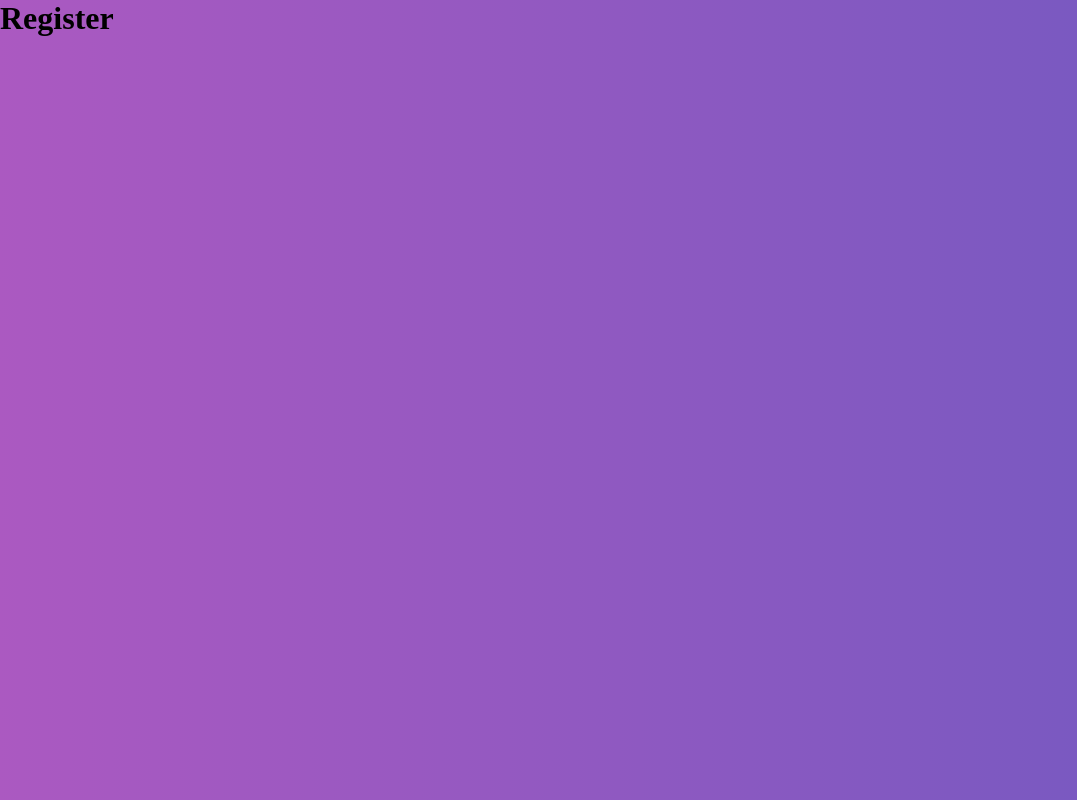
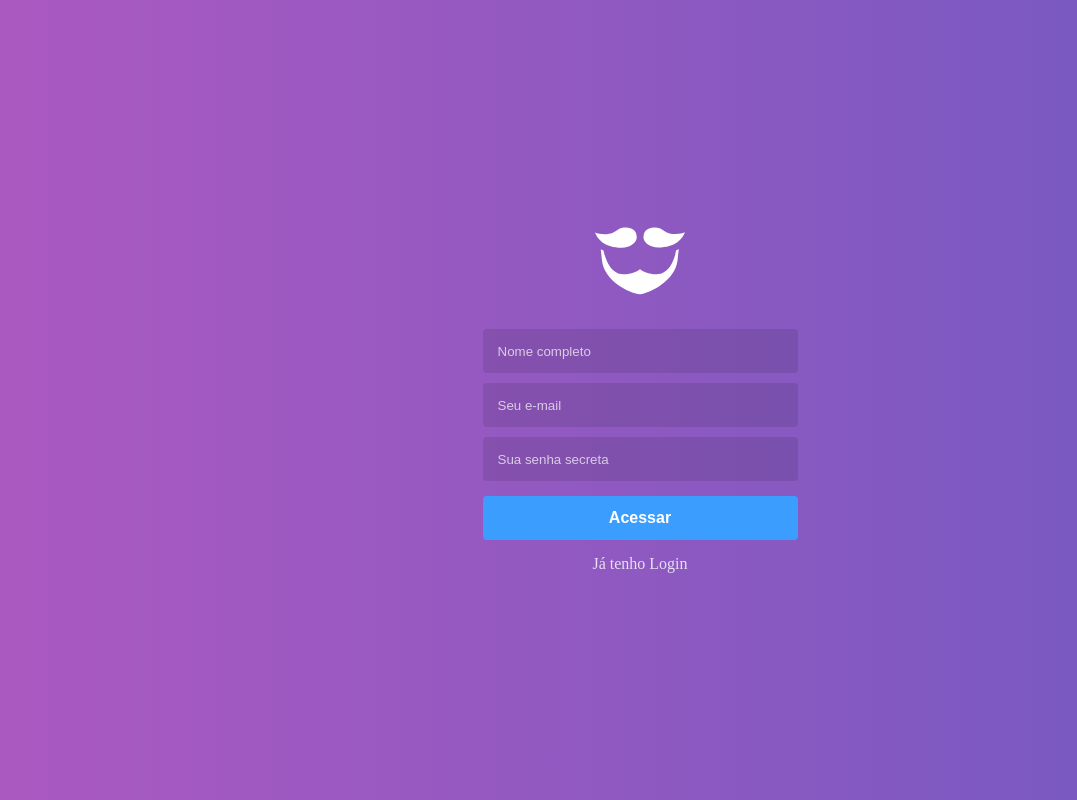
Before and after one commit to nennogabriel/rsbcGoBarberWeb, a React (Create React App) app: page /register in a window 1280 px wide. Shown: the whole page, without its empty margins (0-1077 px from the left). Built offline with nearby package versions, Linux system fonts and the light colour scheme; the HTML template or start-up script is replaced by a standard one.

Commit message:
09a09 Estilização da autenticação

```diff
--- a/package.json
+++ b/package.json
@@ -4,6 +4,7 @@
   "private": true,
   "dependencies": {
     "history": "^4.10.1",
+    "polished": "^3.4.1",
     "prop-types": "^15.7.2",
     "react": "^16.9.0",
     "react-dom": "^16.9.0",
--- a/src/pages/SingIn/index.js
+++ b/src/pages/SingIn/index.js
@@ -1,7 +1,21 @@
 import React from 'react';
+import { Link } from 'react-router-dom';
+
+import logo from '~/assets/logo.svg';
 
 // import { Container } from './styles';
 
 export default function SingIn() {
-  return <h1>Login</h1>;
+  return (
+    <>
+      <img src={logo} alt="GoBarber" />
+      <form>
+        <input type="email" placeholder="Seu e-mail" />
+        <input type="password" placeholder="Sua senha secreta" />
+
+        <button type="submit">Acessar</button>
+        <Link to="/register">Criar conta gratuita</Link>
+      </form>
+    </>
+  );
 }
--- a/src/pages/SingUp/index.js
+++ b/src/pages/SingUp/index.js
@@ -1,7 +1,22 @@
 import React from 'react';
+import { Link } from 'react-router-dom';
+
+import logo from '~/assets/logo.svg';
 
 // import { Container } from './styles';
 
 export default function SingUp() {
-  return <h1>Register</h1>;
+  return (
+    <>
+      <img src={logo} alt="GoBarber" />
+      <form>
+        <input type="name" placeholder="Nome completo" />
+        <input type="email" placeholder="Seu e-mail" />
+        <input type="password" placeholder="Sua senha secreta" />
+
+        <button type="submit">Acessar</button>
+        <Link to="/">Já tenho Login</Link>
+      </form>
+    </>
+  );
 }
--- a/src/pages/_layouts/auth/index.js
+++ b/src/pages/_layouts/auth/index.js
@@ -1,10 +1,14 @@
 import React from 'react';
 import PropTypes from 'prop-types';
 
-import { Wrapper } from './styles';
+import { Wrapper, Content } from './styles';
 
 export default function AuthLayout({ children }) {
-  return <Wrapper>{children}</Wrapper>;
+  return (
+    <Wrapper>
+      <Content>{children}</Content>
+    </Wrapper>
+  );
 }
 
 AuthLayout.propTypes = {
--- a/src/pages/_layouts/auth/styles.js
+++ b/src/pages/_layouts/auth/styles.js
@@ -1,6 +1,63 @@
 import styled from 'styled-components';
+import { darken } from 'polished';
 
 export const Wrapper = styled.div`
   height: 100%;
   background: linear-gradient(-90deg, #7159c1, #ab59c1);
+  display: flex;
+  justify-content: center;
+  align-items: center;
 `;
+
+export const Content = styled.div`
+  width: 100%;
+  max-width: 315px;
+  text-align: center;
+
+  form {
+    display: flex;
+    flex-direction: column;
+    margin-top: 30px;
+
+    input {
+      background: rgba(0, 0, 0, 0.1);
+      border: 0;
+      border-radius: 4px;
+      height: 44px;
+      padding: 0 15px;
+      color: #fff;
+      margin: 0 0 10px;
+
+      &::placeholder {
+        color: rgba(255, 255, 255, 0.7);
+      }
+    }
+
+    button {
+      margin: 5px 0 0;
+      height: 44px;
+      background: #3b9eff;
+      font-weight: bold;
+      color: #fff;
+      border: 0;
+      border-radius: 4px;
+      font-size: 16px;
+      transition: background 0.2s;
+
+      &:hover {
+        background: ${darken(0.03, '#3b9eff')};
+      }
+    }
+
+    a {
+      color: #fff;
+      margin-top: 15px;
+      font-size: 16px;
+      opacity: 0.8;
+
+      &:hover {
+        opacity: 1;
+      }
+    }
+  }
+`;
```
Also changed, not shown: src/assets/logo.svg (added), 1 other file (tests, documents, lock files or other folders).
